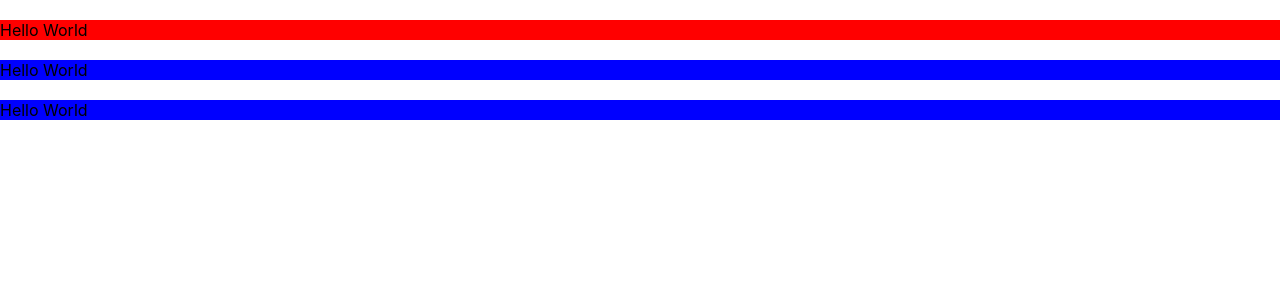
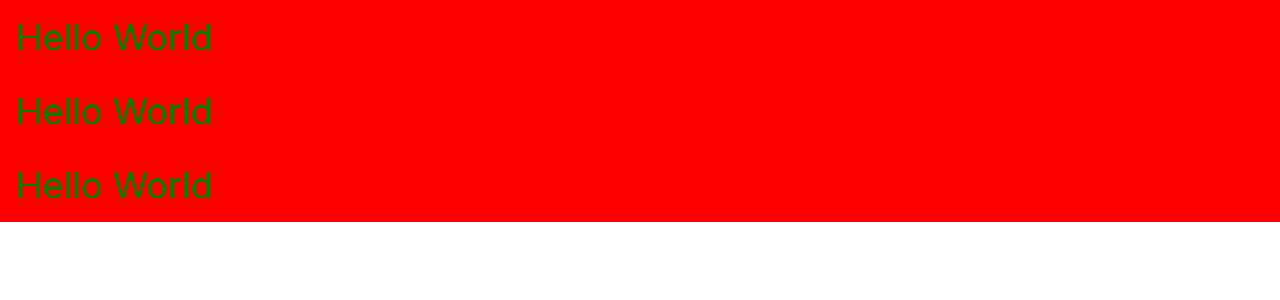
Before and after one commit to tigerlcw/React-Lion, a React (Create React App) app in the folder react-study/: page / in a window 1280 px wide. Shown: the top 300 px of the page. Built offline with nearby package versions, Linux system fonts and the light colour scheme.

Commit message:
외부파일  style

```diff
--- /dev/null
+++ b/react-study/src/Hello.css
@@ -0,0 +1,6 @@
+.red{
+    background-color: red;
+    font-size: 36px;
+    color: green;
+    padding: 15px;
+}
--- a/react-study/src/Hello.jsx
+++ b/react-study/src/Hello.jsx
@@ -1,16 +1,16 @@
 import React from "react";
-
+import "./Hello.css";
 function Hello() {
   const PracticeStyle ={
     marginTop: "20px",
     backgroundColor: "red",
   }
   return(
-    // inline style 2
+    // 외부파일 css
   <>
-  <div style={PracticeStyle}>Hello World</div>
-  <div style={{marginTop:"20px", backgroundColor:"blue"}}>Hello World</div>
-  <div style={{marginTop:"20px", backgroundColor:"blue"}}>Hello World</div>
+  <div className="red">Hello World</div>
+  <div class="red">Hello World</div>
+  <div className="red">Hello World</div>
   </>
   )
 }
```
